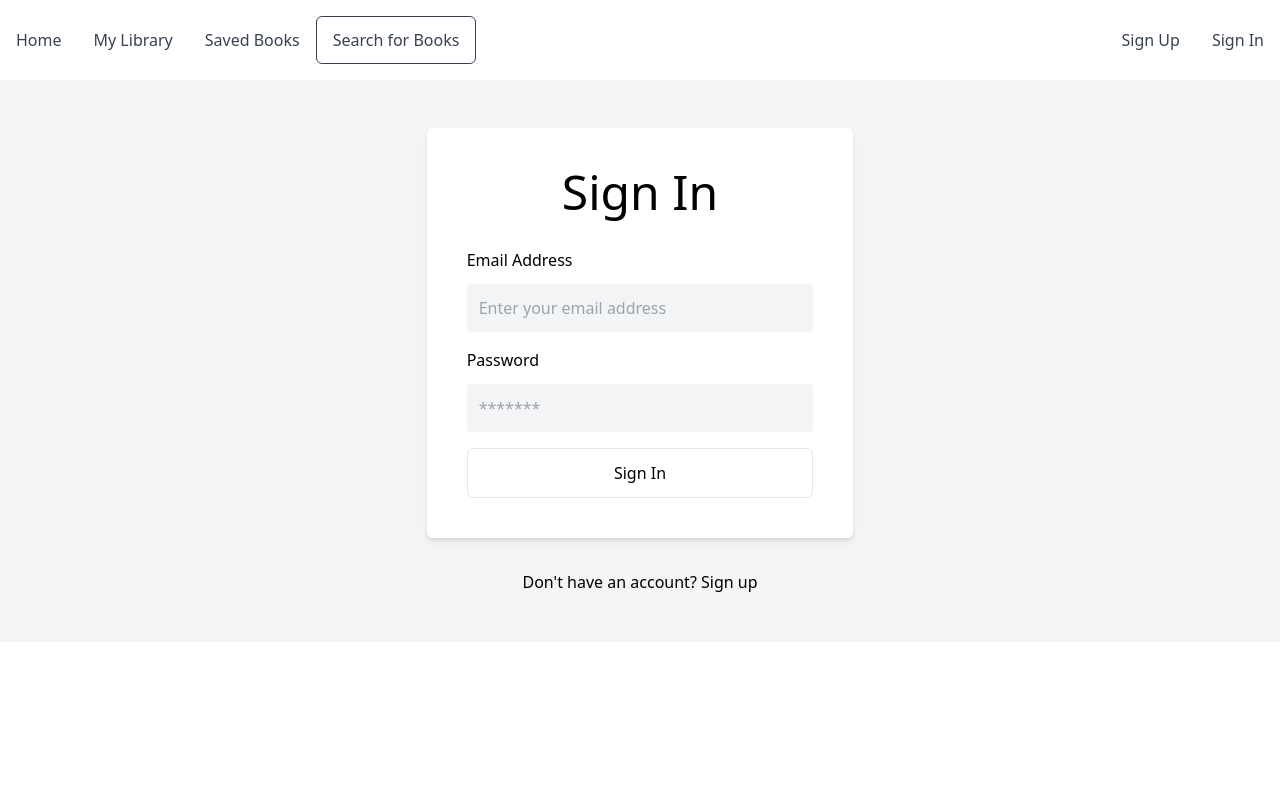
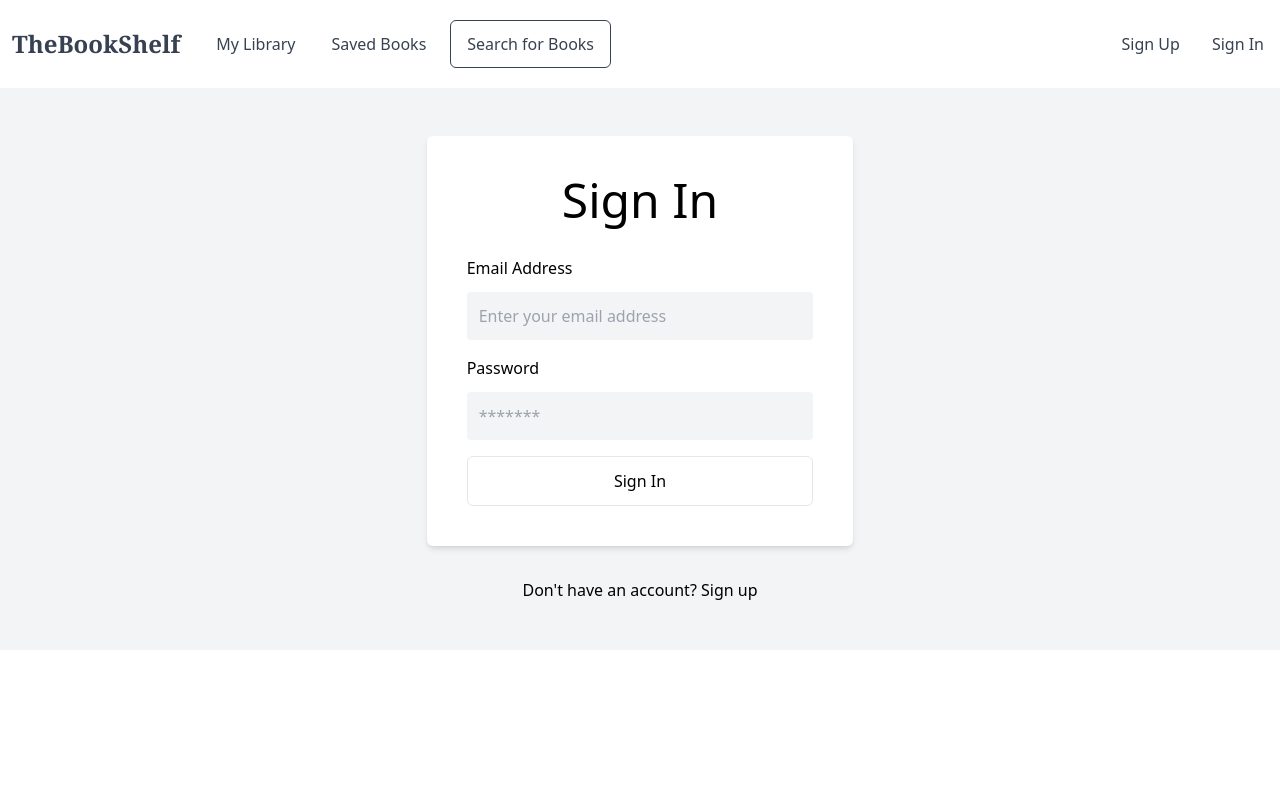
Before and after one commit to TraekWells/book-review-app, a Vue app: page /signin in a window 1280 px wide. Shown: the top 800 px of the page. Built offline with nearby package versions, Linux system fonts and the light colour scheme; no server answers.

Commit message:
Added logo styling

```diff
--- a/src/components/Navbar.vue
+++ b/src/components/Navbar.vue
@@ -3,17 +3,25 @@
     <div
       class="container mx-auto flex items-center justify-center md:justify-between flex-wrap"
     >
-      <ul class="flex text-gray-700 mb-5 md:mb-0">
-        <li>
-          <router-link :to="{ name: 'Home' }" class="p-4">Home</router-link>
+      <ul class="flex text-gray-700 mb-5 md:mb-0 items-center">
+        <li class="mr-3">
+          <router-link
+            :to="{ name: 'Home' }"
+            class="p-3 font-black text-2xl font-serif transition-colors"
+            >TheBookShelf</router-link
+          >
         </li>
-        <li>
-          <router-link :to="{ name: 'Library' }" class="p-4"
+        <li class="mr-3">
+          <router-link
+            :to="{ name: 'Library' }"
+            class="p-3 hover:bg-gray-700 hover:text-white rounded-md transition-colors"
             >My Library</router-link
           >
         </li>
-        <li>
-          <router-link :to="{ name: 'SavedBooks' }" class="p-4"
+        <li class="mr-3">
+          <router-link
+            :to="{ name: 'SavedBooks' }"
+            class="p-3 hover:bg-gray-700 hover:text-white rounded-md transition-colors"
             >Saved Books</router-link
           >
         </li>
@@ -35,6 +43,9 @@
           <router-link :to="{ name: 'SignIn' }" class="p-4"
             >Sign In</router-link
           >
+        </li>
+        <li v-if="user" class="mr-10">
+          <p>Welcome back {{ user.email }}</p>
         </li>
         <li v-if="user">
           <a @click="logOut" class="p-4 cursor-pointer">Log Out</a>
```
